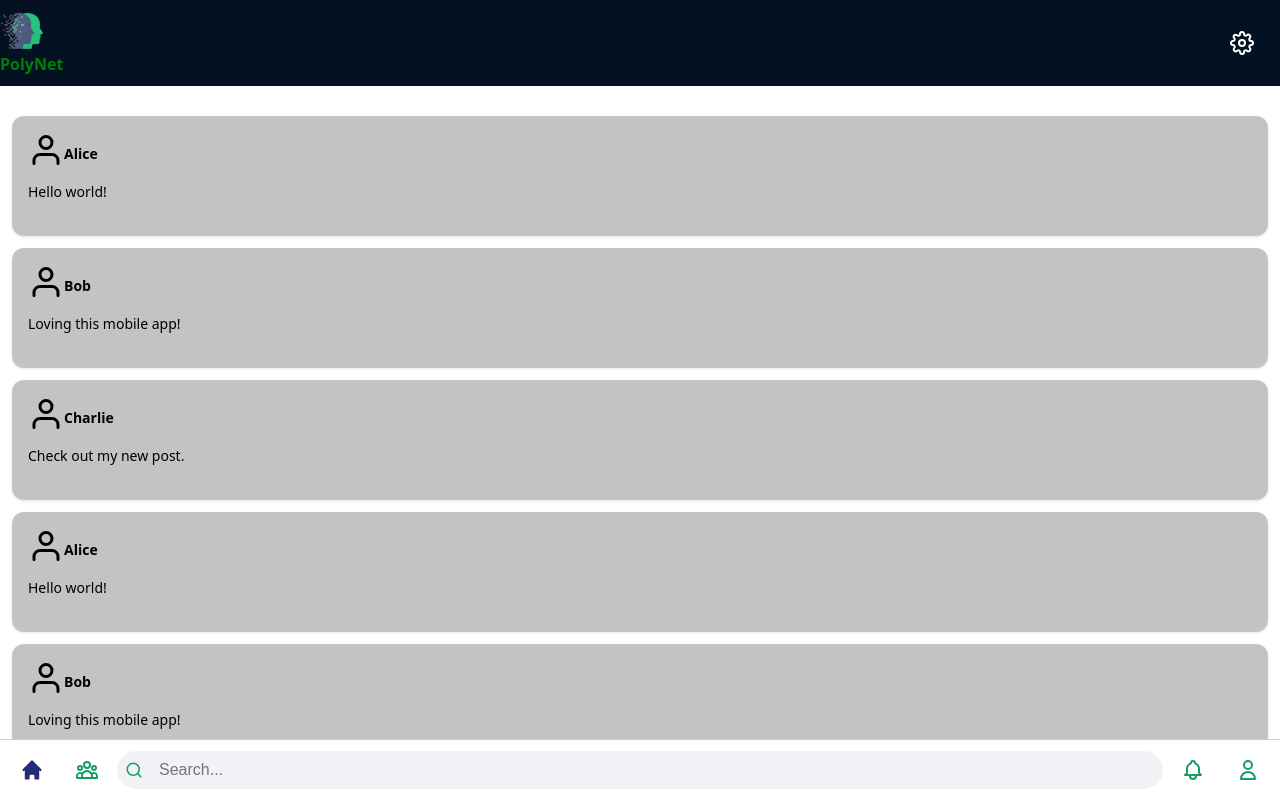
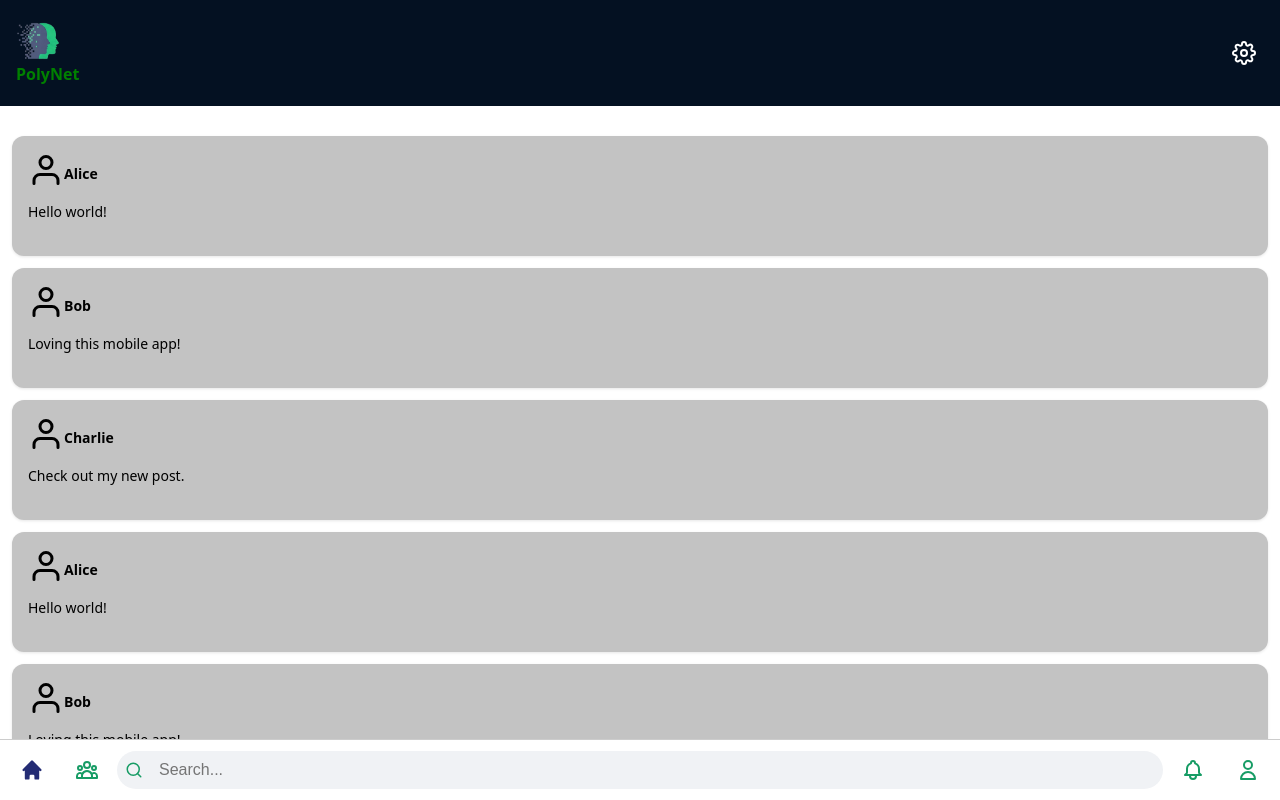
Before and after one commit to Sofiyat1/PolyNet, a React (Vite) app: page /homepage in a window 1280 px wide. Built offline with nearby package versions, Linux system fonts and the light colour scheme.

Commit message:
Fix: Navbar

```diff
--- a/src/components/Navbar.css
+++ b/src/components/Navbar.css
@@ -2,7 +2,7 @@
   display: flex;
   justify-content: space-between;
   align-items: center;
-  padding: 10px 18px 10px 0;
+  padding: 20px 16px 20px 16px;
   width: 100%;
   z-index: 1000;
   box-sizing: border-box;
```
